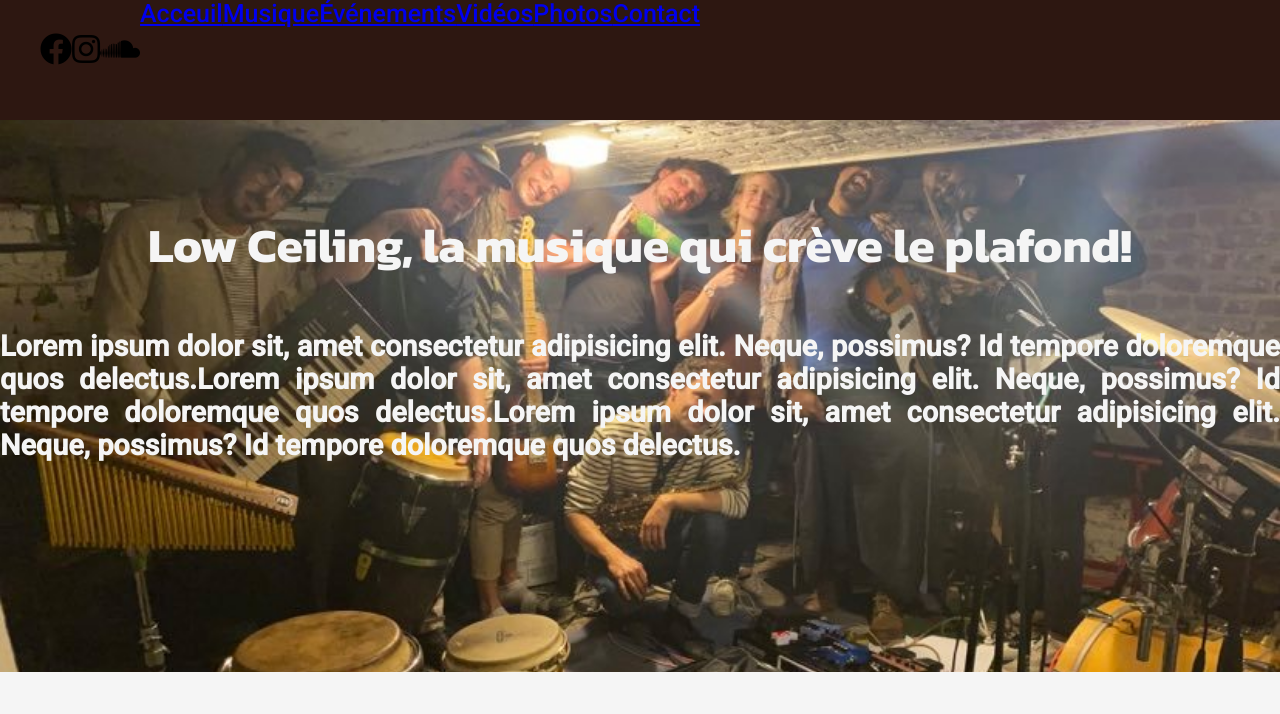
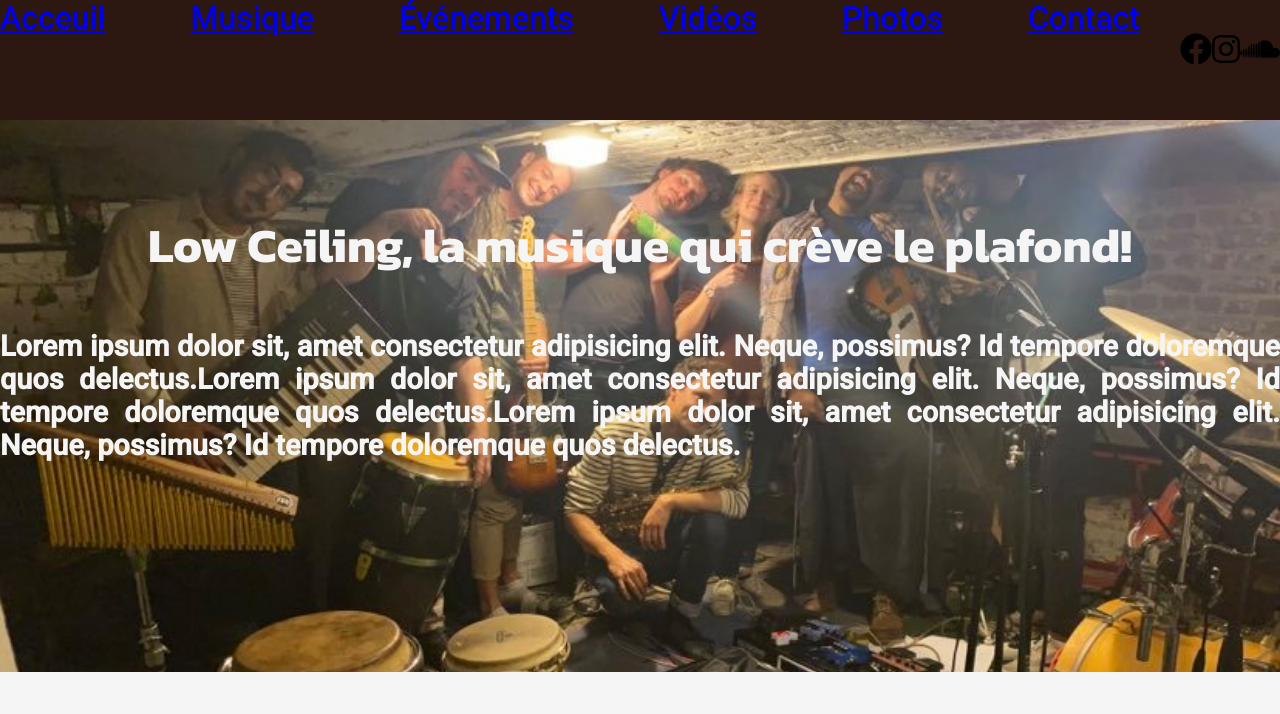
Before and after one commit to tyc45/low-ceiling, a website: page index.html in a window 1280 px wide. Shown: the top 714 px of the page. Drawn offline with Linux system fonts and the light colour scheme.

Commit message:
Minor tweaks to header and deleted some useless lines

```diff
--- a/css/style.css
+++ b/css/style.css
@@ -20,8 +20,6 @@ Rendre toujours visible
 - Footer: Aligner les éléments pour être en accord avec le wireframe et le garder toujours visible */
 
 body{
-	margin:0%;
-	padding: 0%;
 	font-family: 'Roboto', sans-serif;
 	background-color: #F5F5F5;
 }
@@ -29,18 +27,22 @@ body{
 
 header{
 	position: fixed;
+	display: flex;
 	background-color: #2D1711;
 	height: 15%;
 	width: 100%;
 }
 
 nav{
-		display: flex;
+		width: 100%;
+}
+
+.socials{
+	float: right;
 }
 
 .socials ul {
 	display:flex;
-	flex-direction:row;
 	list-style: none;
 	font-size:xx-large;
 	/* justify-content: space-between; */
@@ -49,9 +51,8 @@ nav{
 
 .anchors {
 	display: flex;
-	font-size: 25px;
+	font-size:xx-large;
 	justify-content: space-between;
-	margin: 0;
 }
 
 /*intro*/
@@ -80,6 +81,8 @@ h1{
 	width: 560px;
 	height: 315px;
 }
+
+
 /*transition*/
 .transition img {
 	background-image: url("../img/live-bright.jpg");
```
